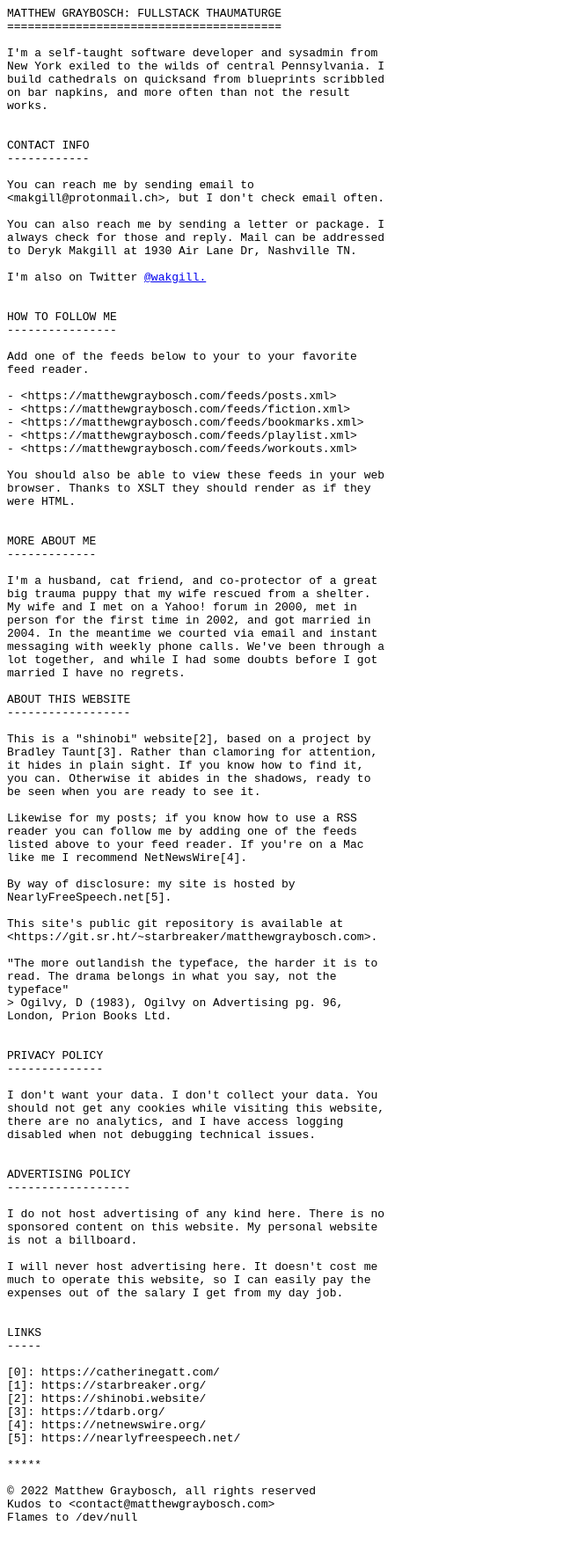
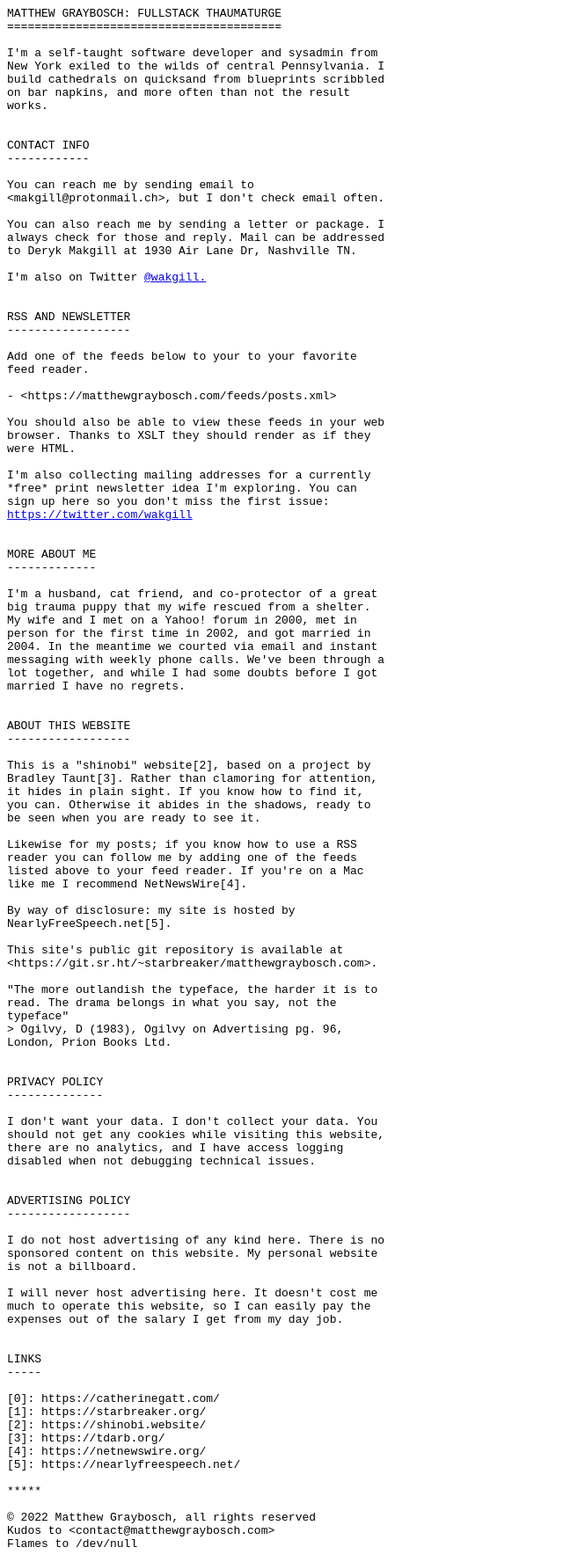
Before and after one commit to 0x000m/0x000m.github.io, a Jekyll site: the page built from index.md, in a window 1280 px wide. Shown: the whole page at 88% size, without its empty margins (0-640 px from the left). Built offline with Jekyll 4.4.1, drawn with Linux system fonts in a browser that asks for light colours; before the commit the page ends 1746 px from its top, so only the background shows below that.

Commit message:
Update index.md

```diff
--- a/index.md
+++ b/index.md
@@ -20,24 +20,23 @@ You can also reach me by sending a letter or package. I always check for those a
 I'm also on Twitter <a href="https://twitter.com/wakgill">@wakgill.</a>
 
 
-HOW TO FOLLOW ME
-----------------
+RSS AND NEWSLETTER
+------------------
 
 Add one of the feeds below to your to your favorite feed reader.
 
 - <https://matthewgraybosch.com/feeds/posts.xml>
-- <https://matthewgraybosch.com/feeds/fiction.xml>
-- <https://matthewgraybosch.com/feeds/bookmarks.xml>
-- <https://matthewgraybosch.com/feeds/playlist.xml>
-- <https://matthewgraybosch.com/feeds/workouts.xml>
 
 You should also be able to view these feeds in your web browser. Thanks to XSLT they should render as if they were HTML.
+
+I'm also collecting mailing addresses for a currently *free* print newsletter idea I'm exploring. You can sign up here so you don't miss the first issue: <a href="https://twitter.com/wakgill">https://twitter.com/wakgill</a>
 
 
 MORE ABOUT ME
 -------------
 
 I'm a husband, cat friend, and co-protector of a great big trauma puppy that my wife rescued from a shelter. My wife and I met on a Yahoo! forum in 2000, met in person for the first time in 2002, and got married in 2004. In the meantime we courted via email and instant messaging with weekly phone calls. We've been through a lot together, and while I had some doubts before I got married I have no regrets.
+
 
 ABOUT THIS WEBSITE
 ------------------
```
